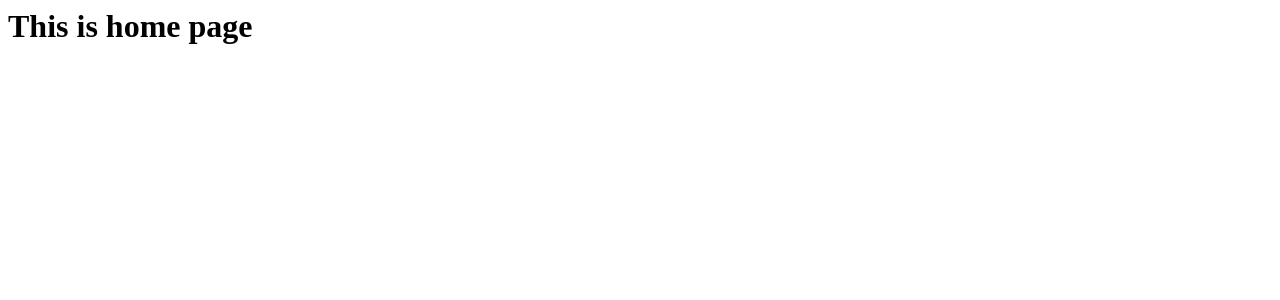
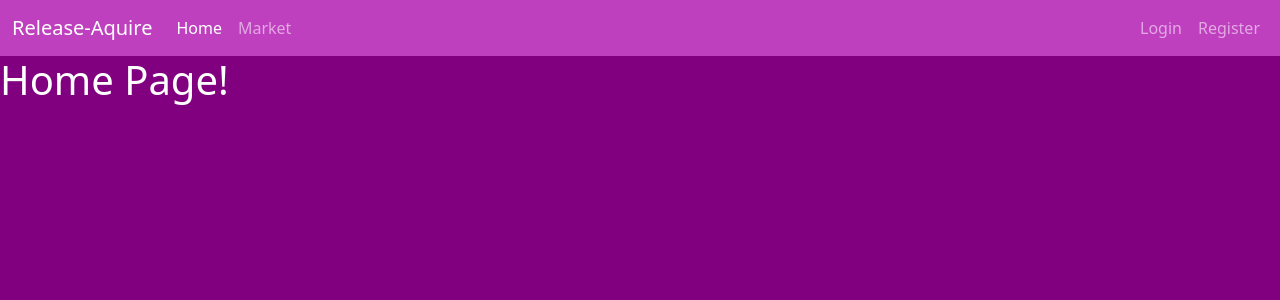
Before and after one commit to Waletee/Release-acquire, a Flask app: page / in a window 1280 px wide. Shown: the top 300 px of the page. Run offline with Flask 3, Linux system fonts and the light colour scheme.

Commit message:
add navbar and style it

```diff
--- a/marketplace.py
+++ b/marketplace.py
@@ -2,5 +2,6 @@ from flask import Flask, render_template
 app = Flask(__name__)
 
 @app.route('/')
+@app.route('/home')
 def home_page():
     return render_template('home.html')
--- a/templates/home.html
+++ b/templates/home.html
@@ -1 +1,66 @@
-<h1>This is home page</h1>
+<!DOCTYPE html>
+<html lang="en">
+  <head>
+    <!-- Required meta tags -->
+    <meta charset="utf-8" />
+    <meta name="viewport" content="width=device-width, initial-scale=1" />
+    <title>Release-Acquire</title>
+    <!-- Bootstrap CSS -->
+    <link
+      href="https://cdn.jsdelivr.net/npm/bootstrap@5.3.2/dist/css/bootstrap.min.css"
+      rel="stylesheet"
+      integrity="sha384-T3c6CoIi6uLrA9TneNEoa7RxnatzjcDSCmG1MXxSR1GAsXEV/Dwwykc2MPK8M2HN"
+      crossorigin="anonymous"
+    />
+  </head>
+  <body>
+    <nav
+      class="navbar navbar-expand-lg navbar-dark"
+      style="background-color: #bf40bf"
+    >
+      <div class="container-fluid">
+        <a class="navbar-brand" href="/">Release-Aquire</a>
+        <button
+          class="navbar-toggler"
+          type="button"
+          data-toggle="collapse"
+          data-target="#navbarNav"
+        >
+          <span class="navbar-toggler-icon"></span>
+        </button>
+        <div class="collapse navbar-collapse" id="navbarNav">
+          <ul class="navbar-nav me-auto mb-2 mb-lg-0">
+            <li class="nav-item">
+              <a class="nav-link active" aria-current="page" href="#">Home</a>
+            </li>
+            <li class="nav-item">
+              <a class="nav-link" href="#">Market</a>
+            </li>
+          </ul>
+          <ul class="navbar-nav">
+            <li class="nav-item">
+              <a class="nav-link" href="#">Login</a>
+            </li>
+            <li class="nav-item">
+              <a class="nav-link" href="#">Register</a>
+            </li>
+          </ul>
+        </div>
+      </div>
+    </nav>
+
+    <h1>Home Page!</h1>
+    <!-- Optional JavaScript -->
+    <script
+      src="https://cdn.jsdelivr.net/npm/bootstrap@5.3.2/dist/js/bootstrap.bundle.min.js"
+      integrity="sha384-C6RzsynM9kWDrMNeT87bh95OGNyZPhcTNXj1NW7RuBCsyN/o0jlpcV8Qyq46cDfL"
+      crossorigin="anonymous"
+    ></script>
+  </body>
+  <style>
+    body {
+      background-color: #800080;
+      color: white;
+    }
+  </style>
+</html>
```
